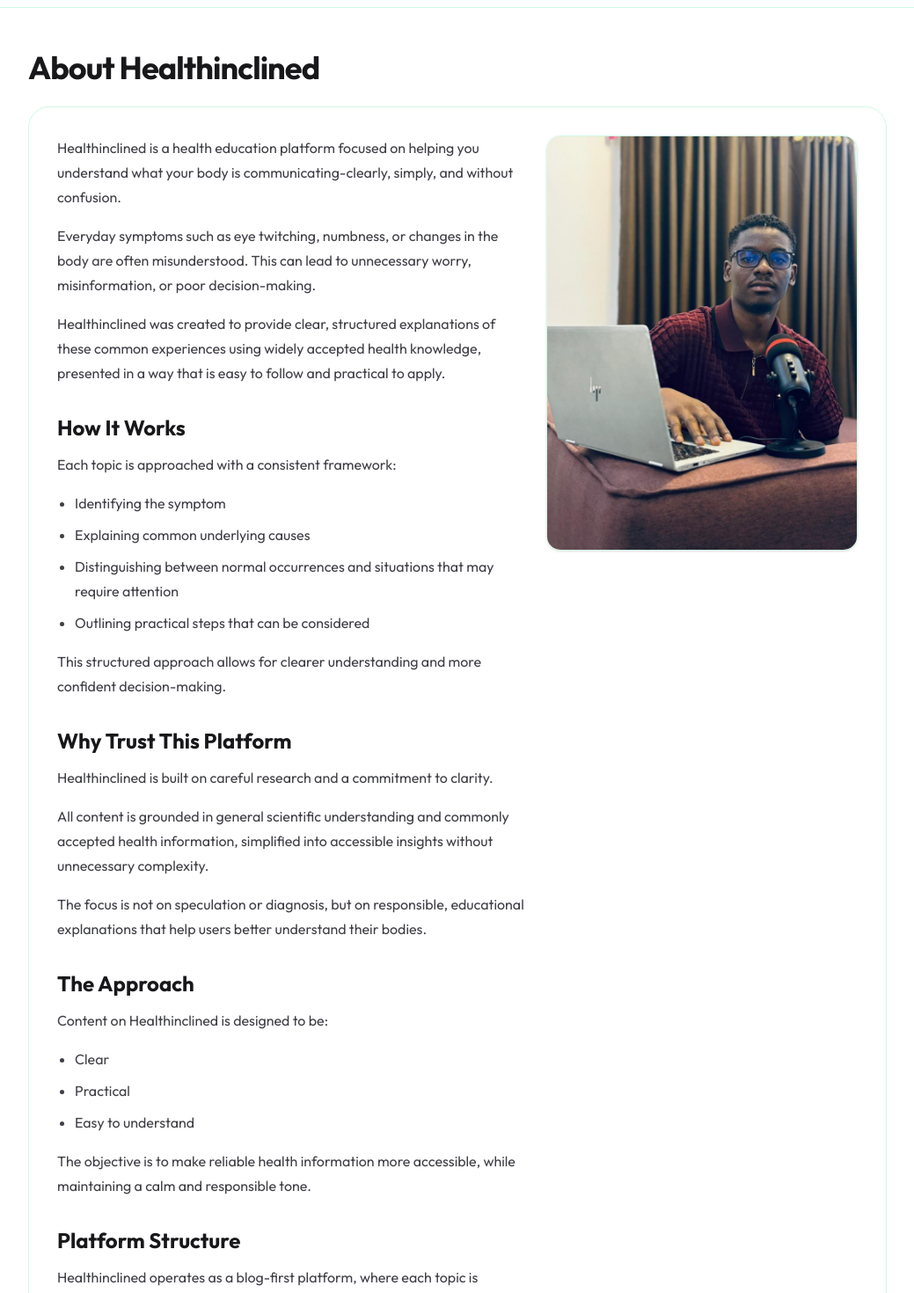
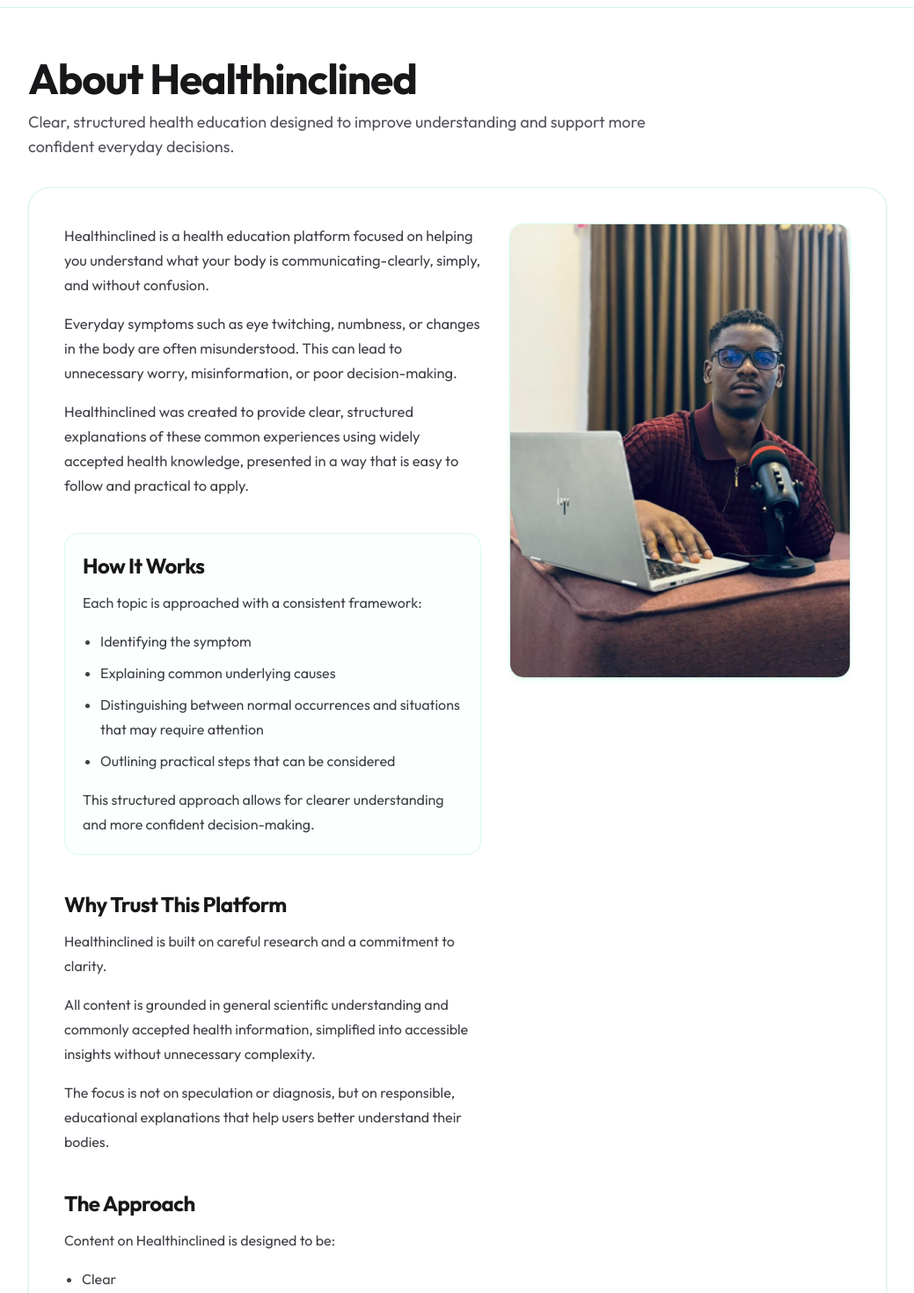
Before and after one commit to stevedubby/HealthInclined, a Next.js app: page /about in a window 1280 px wide. Shown: the part 60-1530 px from the top of the page at 88% size, without its empty margins (120-1159 px from the left). Built offline with nearby package versions, Linux system fonts and the light colour scheme.

Commit message:
Refine About page visual hierarchy and composition.
This improves heading scale, spacing rhythm, and image/text balance for a cleaner professional layout across mobile, tablet, and desktop.

Made-with: Cursor

```diff
--- a/src/app/(site)/about/page.tsx
+++ b/src/app/(site)/about/page.tsx
@@ -13,38 +13,42 @@ export const metadata: Metadata = {
 export default function AboutPage() {
   return (
     <Container>
-      <div className="pt-8 sm:pt-12">
-        <h1 className="text-3xl font-bold tracking-tight text-zinc-900 dark:text-zinc-100 sm:text-4xl">
+      <div className="pt-10 sm:pt-14">
+        <h1 className="text-3xl font-bold tracking-tight text-zinc-900 dark:text-zinc-100 sm:text-4xl md:text-5xl">
           About Healthinclined
         </h1>
+        <p className="mt-3 max-w-3xl text-base leading-7 text-zinc-600 dark:text-zinc-300 sm:text-lg">
+          Clear, structured health education designed to improve understanding and support
+          more confident everyday decisions.
+        </p>
 
-        <div className="mt-6 rounded-3xl border border-emerald-100 bg-white p-6 sm:p-8 dark:border-emerald-900 dark:bg-zinc-900">
+        <div className="mt-8 rounded-3xl border border-emerald-100 bg-white p-6 shadow-sm sm:p-8 md:p-10 dark:border-emerald-900 dark:bg-zinc-900">
           {/*
             Default: intro, then image above or beside “About the Creator” (not at the very bottom).
             sm+: image sits beside creator copy; md+: intro column + sticky image + creator column.
           */}
-          <div className="grid gap-6 md:grid-cols-[1.2fr_0.8fr] md:items-start">
-            <div className="min-w-0 space-y-8">
-              <section>
-                <p className="text-base leading-7 text-zinc-700 dark:text-zinc-300">
+          <div className="grid gap-8 md:grid-cols-[1.1fr_0.9fr] md:items-start">
+            <div className="min-w-0 space-y-10">
+              <section className="space-y-4">
+                <p className="text-base leading-7 text-zinc-700 dark:text-zinc-300 sm:text-[1.03rem]">
                   Healthinclined is a health education platform focused on helping you
                   understand what your body is communicating-clearly, simply, and
                   without confusion.
                 </p>
-                <p className="mt-4 text-base leading-7 text-zinc-700 dark:text-zinc-300">
+                <p className="text-base leading-7 text-zinc-700 dark:text-zinc-300 sm:text-[1.03rem]">
                   Everyday symptoms such as eye twitching, numbness, or changes in the
                   body are often misunderstood. This can lead to unnecessary worry,
                   misinformation, or poor decision-making.
                 </p>
-                <p className="mt-4 text-base leading-7 text-zinc-700 dark:text-zinc-300">
+                <p className="text-base leading-7 text-zinc-700 dark:text-zinc-300 sm:text-[1.03rem]">
                   Healthinclined was created to provide clear, structured explanations
                   of these common experiences using widely accepted health knowledge,
                   presented in a way that is easy to follow and practical to apply.
                 </p>
               </section>
 
-              <section>
-                <h2 className="text-2xl font-bold text-zinc-900 dark:text-zinc-100">
+              <section className="rounded-2xl border border-emerald-100/80 bg-emerald-50/20 p-5 dark:border-emerald-900 dark:bg-emerald-950/10">
+                <h2 className="text-2xl font-bold tracking-tight text-zinc-900 dark:text-zinc-100">
                   How It Works
                 </h2>
                 <p className="mt-3 text-base leading-7 text-zinc-700 dark:text-zinc-300">
@@ -66,7 +70,7 @@ export default function AboutPage() {
               </section>
 
               <section>
-                <h2 className="text-2xl font-bold text-zinc-900 dark:text-zinc-100">
+                <h2 className="text-2xl font-bold tracking-tight text-zinc-900 dark:text-zinc-100">
                   Why Trust This Platform
                 </h2>
                 <p className="mt-3 text-base leading-7 text-zinc-700 dark:text-zinc-300">
@@ -86,7 +90,7 @@ export default function AboutPage() {
               </section>
 
               <section>
-                <h2 className="text-2xl font-bold text-zinc-900 dark:text-zinc-100">
+                <h2 className="text-2xl font-bold tracking-tight text-zinc-900 dark:text-zinc-100">
                   The Approach
                 </h2>
                 <p className="mt-3 text-base leading-7 text-zinc-700 dark:text-zinc-300">
@@ -104,7 +108,7 @@ export default function AboutPage() {
               </section>
 
               <section>
-                <h2 className="text-2xl font-bold text-zinc-900 dark:text-zinc-100">
+                <h2 className="text-2xl font-bold tracking-tight text-zinc-900 dark:text-zinc-100">
                   Platform Structure
                 </h2>
                 <p className="mt-3 text-base leading-7 text-zinc-700 dark:text-zinc-300">
@@ -115,15 +119,15 @@ export default function AboutPage() {
               </section>
             </div>
 
-            <div className="grid gap-6 sm:grid-cols-[minmax(0,11rem)_1fr] sm:items-start md:contents">
+            <div className="grid gap-6 sm:grid-cols-[minmax(0,13rem)_1fr] sm:items-start md:contents">
               <aside className="mx-auto w-full max-w-sm sm:mx-0 sm:max-w-none md:sticky md:top-24 md:row-span-2 md:self-start">
-                <div className="overflow-hidden rounded-2xl border border-emerald-100 bg-white shadow-sm dark:border-emerald-900 dark:bg-zinc-900">
+                <div className="overflow-hidden rounded-2xl border border-emerald-100 bg-white shadow-md shadow-emerald-100/40 dark:border-emerald-900 dark:bg-zinc-900 dark:shadow-none">
                   <Image
                     src="/myaboutimage.jpeg"
                     alt="About the creator of Healthinclined"
                     width={900}
                     height={1100}
-                    className="h-auto w-full max-h-[min(70vh,520px)] object-cover object-top md:max-h-none"
+                    className="h-auto w-full max-h-[min(68vh,560px)] object-cover object-top md:max-h-none"
                     priority
                   />
                 </div>
@@ -131,7 +135,7 @@ export default function AboutPage() {
 
               <div className="min-w-0 space-y-8 md:col-start-1">
                 <section>
-                  <h2 className="text-2xl font-bold text-zinc-900 dark:text-zinc-100">
+                  <h2 className="text-2xl font-bold tracking-tight text-zinc-900 dark:text-zinc-100">
                     About the Creator
                   </h2>
                   <p className="mt-3 text-base leading-7 text-zinc-700 dark:text-zinc-300">
@@ -144,7 +148,7 @@ export default function AboutPage() {
                     been developed within the health space, including RecoveryHunt, which
                     focuses specifically on smoker-related health and recovery.
                   </p>
-                  <p className="mt-4 text-base font-semibold leading-7 text-zinc-900 dark:text-zinc-100">
+                  <p className="mt-5 text-base font-semibold leading-7 text-zinc-900 dark:text-zinc-100">
                     - Ejianya Chidubem Steven
                   </p>
                 </section>
```
